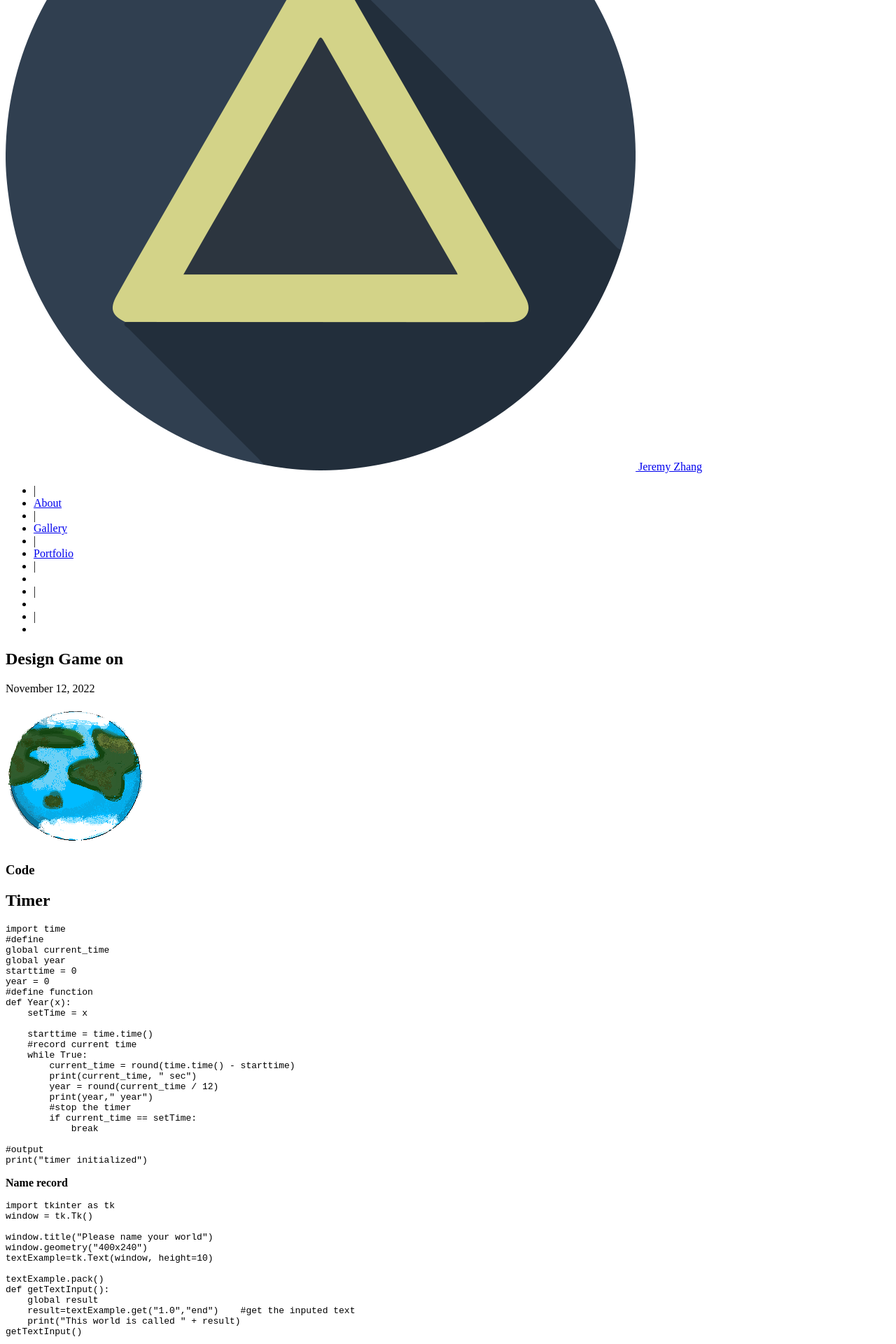
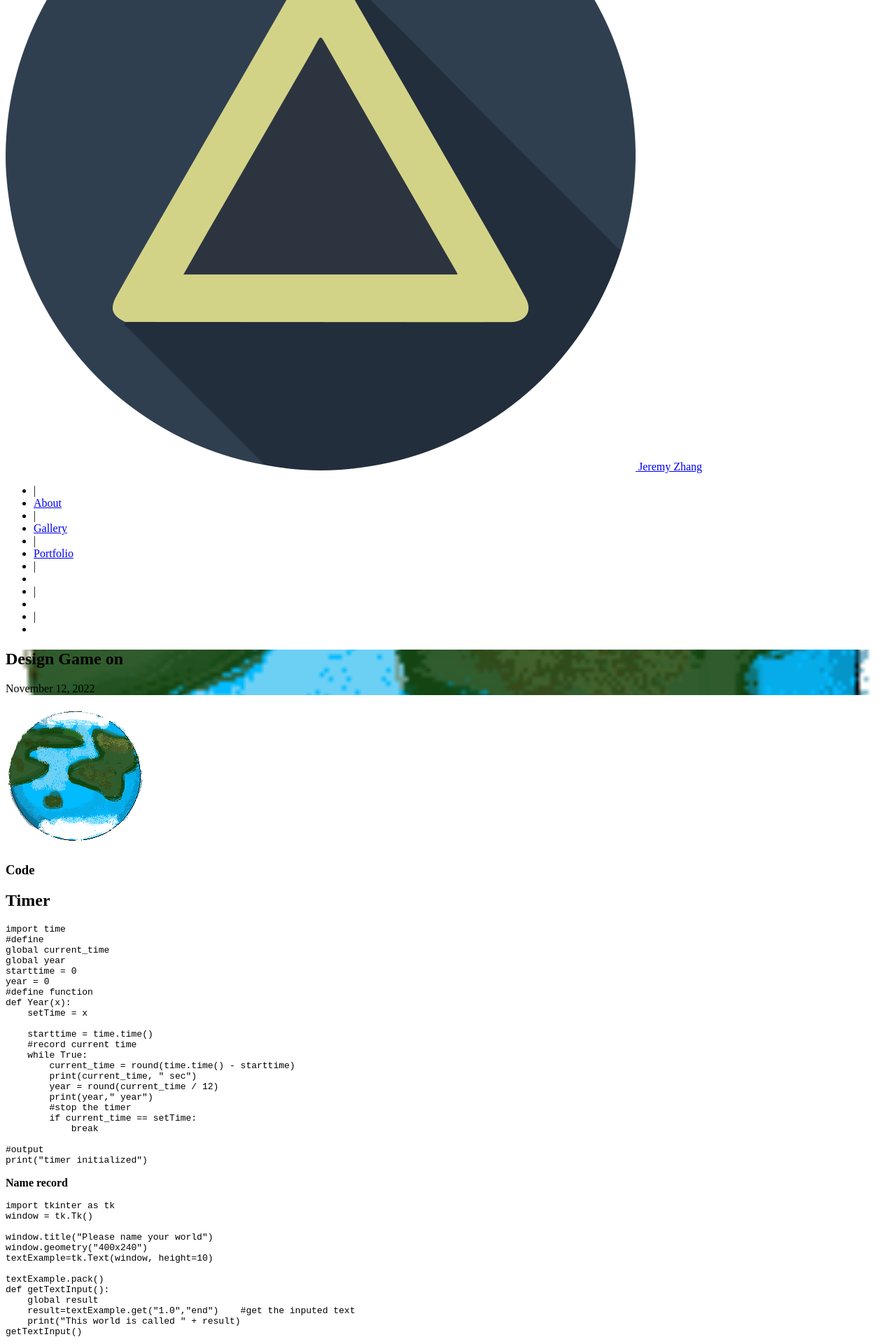
Before and after one commit to JeremyZXi/jeremyzxi.github.io, a Jekyll site: the page built from _posts/2022-11-12-G9-design-game-on.md, in a window 1280 px wide. Shown: the part 336-2256 px from the top of the page at 70% size. Built offline with Jekyll 4.4.1, drawn with Linux system fonts in a browser that asks for light colours.

Commit message:
update for image in blogs

```diff
--- a/_posts/2022-11-12-G9-design-game-on.md
+++ b/_posts/2022-11-12-G9-design-game-on.md
@@ -2,8 +2,8 @@
 layout: post
 title: >
     Design Game on
-feature-img: "assets/img/feature-img/gameOnIcon.png"
-thumbnail: "assets/img/thumbnails/feature-img/gameOnIcon.png"
+feature-img: "assets/img/pexels/gameOnIcon.png"
+thumbnail: "assets/img/pexels/gameOnIcon.png"
 tags: [Test, Keystone]
 ---
 ![icon]({{ "assets/img/pexels/gameOnIcon.png" | relative_url}})
```
